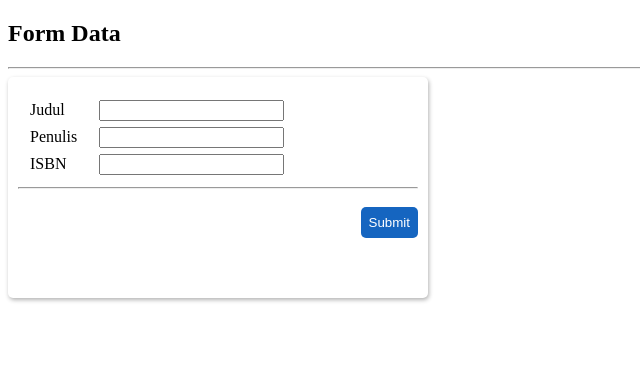
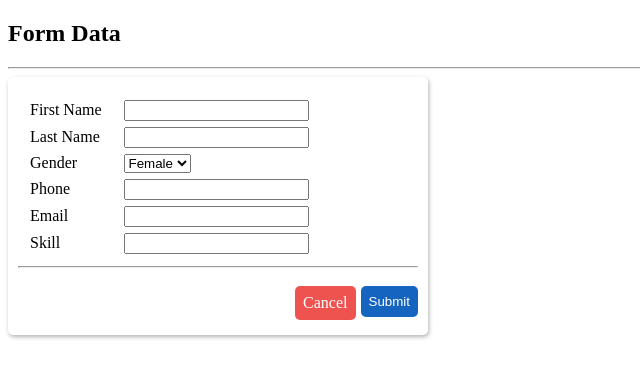
Before and after one commit to iqbalrz/Export-Import-Excel-Codeigniter, a CodeIgniter app: page /database/home/new_data in a window 1280 px wide. Shown: the top 378 px of the page, without its empty margins (0-640 px from the left). Run offline with CodeIgniter, Linux system fonts and the light colour scheme; some libraries are stand-ins or nearby versions.

Commit message:
update form, export

```diff
--- a/application/controllers/Home.php
+++ b/application/controllers/Home.php
@@ -13,32 +13,105 @@ class Home extends CI_Controller {
     $this->load->model('Model');
   }
 
+  public function generateChar($num) {
+    $numeric = ($num - 1) % 26;
+    $letter = chr(65 + $numeric);
+    $div = ($num - 1) / 26;
+    $num2 = (int)$div;
+    if ($num2 > 0) {
+        return $this->generateChar($num2) . $letter;
+    } else {
+        return $letter;
+    }
+  }
+
   public function index() {
     $data['title'] = 'preview data';
 
-    $data['buku'] = $this->Model->getAll('buku')->result_array();
-    $data['fields'] = $this->Model->getFields('buku');
-    $data['numCol'] = $this->Model->getCol('buku');
+    $data['datas'] = $this->Model->getAll('applicant')->result_array();
+    $data['fields'] = $this->Model->getFields('applicant');
+    $data['numCol'] = $this->Model->getCol('applicant');
 
     $this->load->view('header', $data);
     $this->load->view('preview', $data);
   }
 
+  public function new_data() {
+    $data['title'] = 'insert data';
+
+    if( $this->input->post('first_name') ) {
+      $data = [
+        'first_name' => $this->input->post('first_name'),
+        'last_name' => $this->input->post('last_name'),
+        'gender' => $this->input->post('gender'),
+        'phone' => $this->input->post('phone'),
+        'email' => $this->input->post('email'),
+        'skill' => $this->input->post('skill')
+      ];
+
+      $this->Model->post('applicant', $data);
+      $this->session->set_flashdata('flash', 'New data has been added');
+      redirect('');
+    }
+
+    $this->load->view('header', $data);
+    $this->load->view('form', $data);
+  }
+
+  public function up_data($id) {
+    $data['title'] = 'insert data';
+
+    if( $this->input->post('first_name') ) {
+      $data = [
+        'first_name' => $this->input->post('first_name'),
+        'last_name' => $this->input->post('last_name'),
+        'gender' => $this->input->post('gender'),
+        'phone' => $this->input->post('phone'),
+        'email' => $this->input->post('email'),
+        'skill' => $this->input->post('skill')
+      ];
+
+      $this->Model->update('applicant', $id, $data);
+      $this->session->set_flashdata('flash', 'Selected data has been updated');
+      redirect('');
+    }
+    $where = [
+      'id' => $id
+    ];
+
+    $data['data'] = $this->Model->get('applicant', $where)->row();
+
+    $this->load->view('header', $data);
+    $this->load->view('form', $data);
+  }
+
+  public function del_data($id) {
+    $this->Model->delete('applicant', $id);
+    $this->session->set_flashdata('flash', 'Selected data successfully deleted');
+    redirect('');
+  }
+
   public function export() {
 
-    // set range coloumn (a maximum of 26 coloumns)
-    $alphabet = [ 'A', 'B', 'C', 'D', 'E', 'F', 'G', 'H', 'I', 'J', 'K', 'L', 'M', 'N', 'O', 'P', 'Q', 'R', 'S', 'T', 'U', 'V', 'W', 'X', 'Y','Z'];
+    // array to hold coloumn character
+    $alphabet = [];
 
     // get number & name fields
-    $fields = $this->Model->getFields('buku');
-    $num_col = $this->Model->getCol('buku');
+    $fields = $this->Model->getFields('applicant');
+    $num_col = $this->Model->getCol('applicant');
+
+    // generate char based on coloumn in db
+    for($i=1; $i <= $num_col; $i++) {
+      $char = $this->generateChar($i);
+      array_push($alphabet, $char);
+    }
 
     // create object
     $xlsx = new Spreadsheet();
     $sheet = $xlsx->getActiveSheet();
 
     // give style
-    $styleArray = [
+    $style = [
       'font' => [
         'bold' => true
       ],
@@ -48,7 +121,7 @@ class Home extends CI_Controller {
       ],
       'borders' => [
         'bottom' => [
-          'borderstyle' => \PhpOffice\PhpSpreadsheet\Style\Border::BORDER_THICK,
+          'borderstyle' => \PhpOffice\PhpSpreadsheet\Style\Border::BORDER_THIN,
           'color' => [ 'rgb' => 333333 ]
         ]
       ],
@@ -60,10 +133,10 @@ class Home extends CI_Controller {
       ]
     ];
     // apply style to header
-    $xlsx->getActiveSheet()->getStyle($alphabet[0].'1:'.$alphabet[$num_col].'1')->applyFromArray($styleArray);
+    $xlsx->getActiveSheet()->getStyle($alphabet[0].'1:'.$alphabet[$num_col-1].'1')->applyFromArray($style);
 
     // autofit coloumn
-    foreach(range($alphabet[0], $alphabet[$num_col]) as $columnID) {
+    foreach(range($alphabet[0], $alphabet[$num_col-1]) as $columnID) {
       $xlsx->getActiveSheet()->getColumnDimension($columnID)->setAutoSize(true);
     }
 
@@ -75,8 +148,7 @@ class Home extends CI_Controller {
     }
 
     // get data from db
-    $getdata = $this->Model->getAll('buku')->result_array();
-    // // $length = count($getdata);
+    $getdata = $this->Model->getAll('applicant')->result_array();
 
     // push data
     $i = 2; //starting row
@@ -91,59 +163,25 @@ class Home extends CI_Controller {
 
     // create excel
     $write = new Xlsx($xlsx);
-    $write->save('export/data_export.xlsx');
+    header('Content-Type: application/vnd.openxmlformats-officedocument.spreadsheetml.sheet');
+    header('Content-Disposition: attachment; filename="data_export.xlsx"');
+    $write->save('php://output');
 
     // set session flash message
     $this->session->set_flashdata('flash', 'Excel has been successfully generated');
     redirect('');
   }
 
-  public function new_data() {
-    $data['title'] = 'insert data';
+  public function hitung($num_col) {
+    $arra = [];
 
-    if( $this->input->post('judul') ) {
-      $data = [
-        'judul' => $this->input->post('judul'),
-        'penulis' => $this->input->post('penulis'),
-        'isbn' => $this->input->post('isbn')
-      ];
-
-      $this->Model->post('buku', $data);
-      $this->session->set_flashdata('flash', 'New data has been added');
-      redirect('');
+    for($i=1; $i <= $num_col; $i++) {
+      $char = $this->generateChar($i);
+      // echo  "{$i}. {$char} <br>";
+      array_push($arra, $char);
     }
 
-    $this->load->view('header', $data);
-    $this->load->view('form', $data);
+    var_dump($arra);
   }
 
-  public function up_data($id) {
-    $data['title'] = 'insert data';
-
-    if( $this->input->post('judul') ) {
-      $data = [
-        'judul' => $this->input->post('judul'),
-        'penulis' => $this->input->post('penulis'),
-        'isbn' => $this->input->post('isbn')
-      ];
-
-      $this->Model->update('buku', $id, $data);
-      $this->session->set_flashdata('flash', 'Selected data has been updated');
-      redirect('');
-    }
-    $where = [
-      'id' => $id
-    ];
-
-    $data['buku'] = $this->Model->get('buku', $where)->row();
-
-    $this->load->view('header', $data);
-    $this->load->view('form', $data);
-  }
-
-  public function del_data($id) {
-    $this->Model->delete('buku', $id);
-    $this->session->set_flashdata('flash', 'Selected data successfully deleted');
-    redirect('');
-  }
 }
--- a/application/views/form.php
+++ b/application/views/form.php
@@ -7,21 +7,39 @@
       <br>
       <table>
         <tr>
-          <td>Judul</td>
-          <td><input type="text" name="judul" value="<?php if(isset($buku->judul)) echo $buku->judul ?>"></td>
+          <td>First Name</td>
+          <td><input type="text" name="first_name" value="<?php if(isset($data->first_name)) echo $data->first_name ?>"></td>
         </tr>
         <tr>
-          <td>Penulis</td>
-          <td><input type="text" name="penulis" value="<?php if(isset($buku->penulis)) echo $buku->penulis ?>"></td>
+          <td>Last Name</td>
+          <td><input type="text" name="last_name" value="<?php if(isset($data->last_name)) echo $data->last_name ?>"></td>
         </tr>
         <tr>
-          <td>ISBN</td>
-          <td><input type="text" name="isbn" value="<?php if(isset($buku->isbn)) echo $buku->isbn ?>"></td>
+          <td>Gender</td>
+          <!-- <td><input type="text" name="gender" value="<?php// if(isset($data->gender)) echo $data->gender ?>"></td> -->
+          <td>
+            <select>
+              <option value="Female" <?php if(isset($data->gender)=="Female") echo 'selected="selected"'; ?> >Female</option>
+              <option value="Male" <?php if(isset($data->gender)=="Male") echo 'selected="selected"'; ?> >Male</option>
+            </select>
+          </td>
+        </tr>
+        <tr>
+          <td>Phone</td>
+          <td><input type="text" name="phone" value="<?php if(isset($data->phone)) echo $data->phone ?>"></td>
+        </tr>
+        <tr>
+          <td>Email</td>
+          <td><input type="text" name="email" value="<?php if(isset($data->email)) echo $data->email ?>"></td>
+        </tr>
+        <tr>
+          <td>Skill</td>
+          <td><input type="text" name="skill" value="<?php if(isset($data->skill)) echo $data->skill ?>"></td>
         </tr>
       </table>
       <hr>
       <button class="btn blue f-right" type="submit">Submit</button>
-      <!-- <span >Submit</span> -->
+      <a href="<?= base_url() ?>"><span class="btn delete f-right"> Cancel </span></a>
     </div>
   </form>
 </body>
--- a/application/views/header.php
+++ b/application/views/header.php
@@ -14,22 +14,28 @@
       text-decoration: none;
     }
 
+    .clickable:hover {
+      background: rgba(0, 0, 0, 0.2);
+    }
+
     .card {
       border-radius: 5px;
-      padding: 1px 10px 10px 10px;
+      padding: 1px 10px 5px 10px;
       width: 400px;
       min-height: 210px;
       background: white;
       box-shadow: 1px 2px 4px 0px rgba(0, 0, 0, 0.3);
+      overflow: auto;
     }
 
     .f-right {
       float: right;
+      margin-left: 5px !important;
     }
 
     table.view,
     td.view {
-      border: solid 1px #333;
+      border: solid 1px #BDBDBD;
       border-collapse: collapse;
     }
 
@@ -42,13 +48,19 @@
       padding: 8px;
       border: none;
       border-radius: 5px;
-      color: white;
       background: #ef6c00;
       cursor: pointer;
+      color: white;
     }
 
     .blue {
+      color: white;
       background: #1565C0;
+    }
+
+    .green {
+      color: white;
+      background: #43A047;
     }
 
     .badge {
```
Also changed, not shown: application/controllers/Excel.php (added, +124 -0 lines), application/views/import.php (added, +16 -0 lines), application/views/import_preview.php (added, +105 -0 lines), application/views/preview.php (+8 -9 lines), application/views/export.php (deleted), 11 other files.
